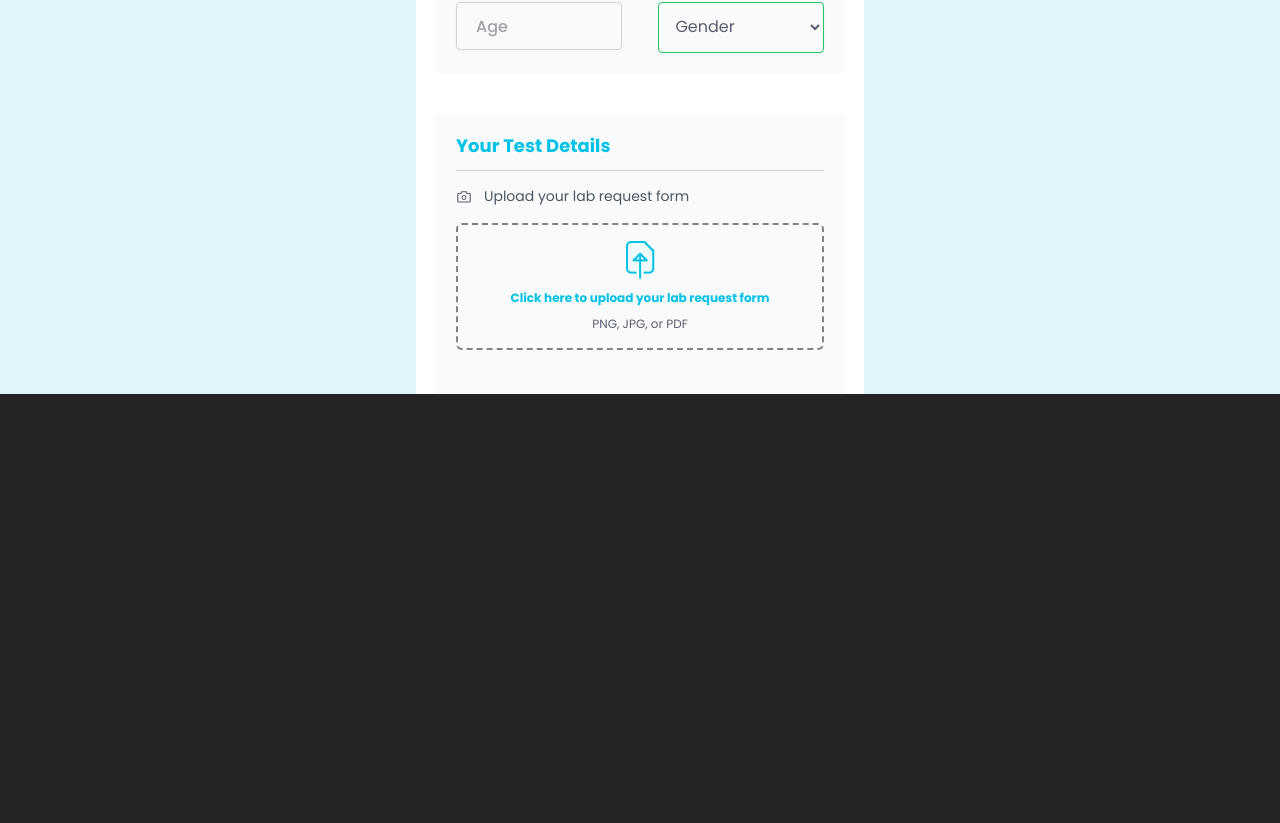
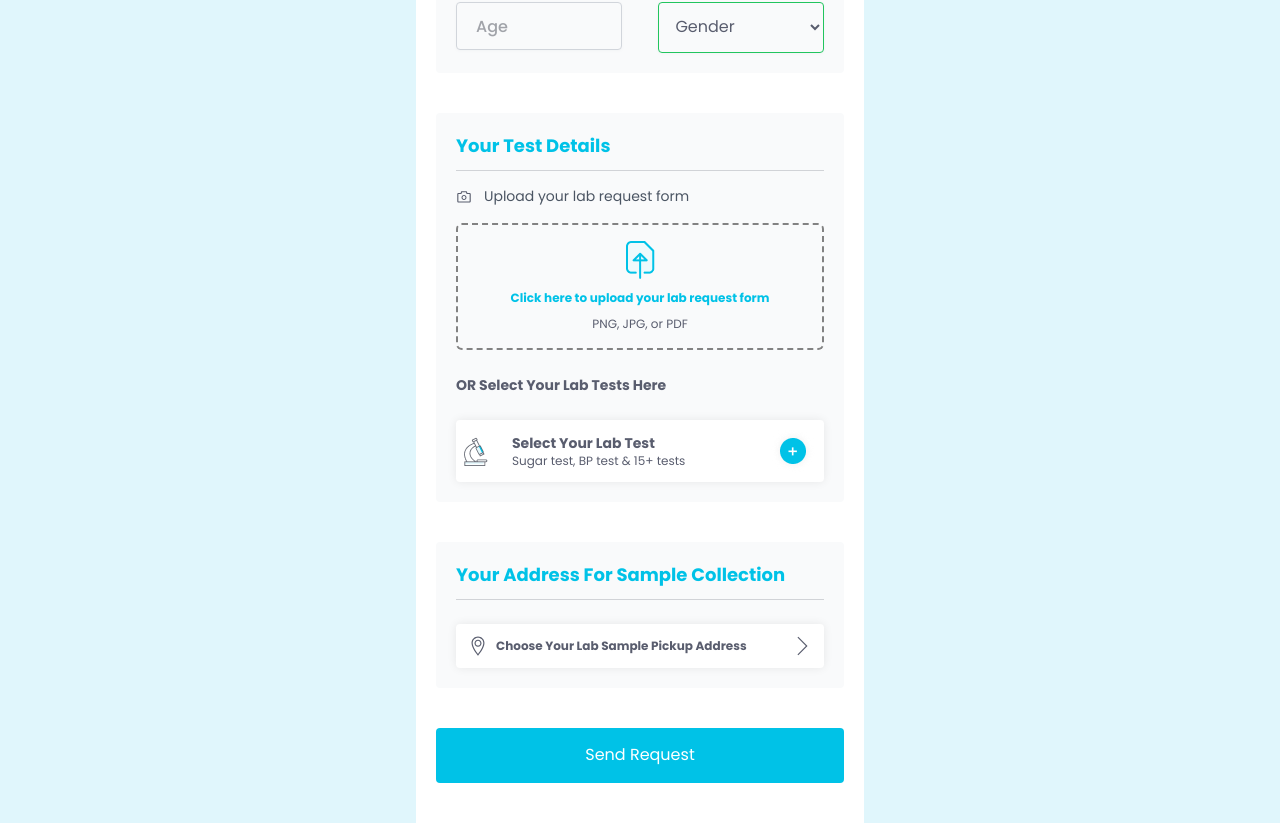
Before and after one commit to deyemiobaa/scycare, a React (Vite) app: page /upload in a window 1280 px wide. Shown: the part 417-1240 px from the top of the page. Before the commit the page ends 811 px from the top, so only its background shows below. Built offline with nearby package versions, Linux system fonts and the light colour scheme.

Commit message:
add select test and location field

```diff
--- a/src/components/Button.tsx
+++ b/src/components/Button.tsx
@@ -6,7 +6,7 @@ export default function Button(props: Props): JSX.Element {
 		<button
 			type={type}
 			onClick={onClick}
-			className="text-normal w-full max-w-sm rounded bg-button-default py-4 text-white hover:bg-button-hover active:bg-button-active">
+			className="text-normal w-full rounded bg-button-default py-4 text-white hover:bg-button-hover active:bg-button-active">
 			{text}
 		</button>
 	)
--- a/src/pages/UploadNewTest.tsx
+++ b/src/pages/UploadNewTest.tsx
@@ -2,6 +2,8 @@ import React from "react"
 import Header from "../components/Header"
 import { Link } from "react-router-dom"
 import { AiOutlineCamera } from "react-icons/ai"
+import { TfiAngleRight, TfiLocationPin } from "react-icons/tfi"
+import Button from "../components/Button"
 
 export default function UploadNewTest(): JSX.Element {
 	return (
@@ -94,7 +96,6 @@ export default function UploadNewTest(): JSX.Element {
 							</option>
 							<option value="Male">Male</option>
 							<option value="Female">Female</option>
-							<option value="Prefer not to say">Prefer not to say</option>
 						</select>
 						<span className="mt-2 hidden text-sm text-red-400">
 							Please select a gender.
@@ -134,6 +135,47 @@ export default function UploadNewTest(): JSX.Element {
 							Please upload an image or pdf file of lab tests
 						</span>
 					</div>
+
+					<span className="my-4 text-sm font-semibold capitalize">
+						OR Select your lab tests here
+					</span>
+
+					<div className="mt-6 flex items-center gap-6 rounded bg-white p-2 shadow-min">
+						<img
+							src="/assets/icons/microscope.png"
+							alt="microscope"
+						/>
+						<div className="grow">
+							<p className="text-sm font-semibold capitalize">
+								Select your lab test
+							</p>
+							<p className="text-xs">Sugar test, BP test &amp; 15+ tests</p>
+						</div>
+						<img
+							src="/assets/icons/plus.png"
+							alt="plus"
+						/>
+					</div>
+				</div>
+
+				<div className="mt-10 rounded bg-gray-50 p-5 text-gray-one">
+					<h2 className="border-b border-gray-one/25 pb-3 text-lg font-bold capitalize text-secondary">
+						Your address for sample collection
+					</h2>
+					<div className="mt-6 flex items-center gap-2 rounded bg-white p-3 shadow-min">
+						<TfiLocationPin size={20} />
+						<p className="grow text-xs font-semibold capitalize">
+							choose your lab sample pickup address
+						</p>
+						<TfiAngleRight size={20} />
+					</div>
+				</div>
+
+				<div className="py-10">
+					<Button
+						type="submit"
+						text="Send Request"
+					/>
 				</div>
 			</form>
 		</div>
--- a/tailwind.config.cjs
+++ b/tailwind.config.cjs
@@ -47,6 +47,9 @@ module.exports = {
 			fontFamily: {
 				hellix: ["Hellix", "sans-serif"],
 			},
+			boxShadow: {
+				min: "0px 0px 10px rgba(0, 0, 0, 0.08)",
+			},
 		},
 	},
 	plugins: [],
```
Also changed, not shown: public/assets/icons/microscope.png (added), public/assets/icons/plus.png (added).
